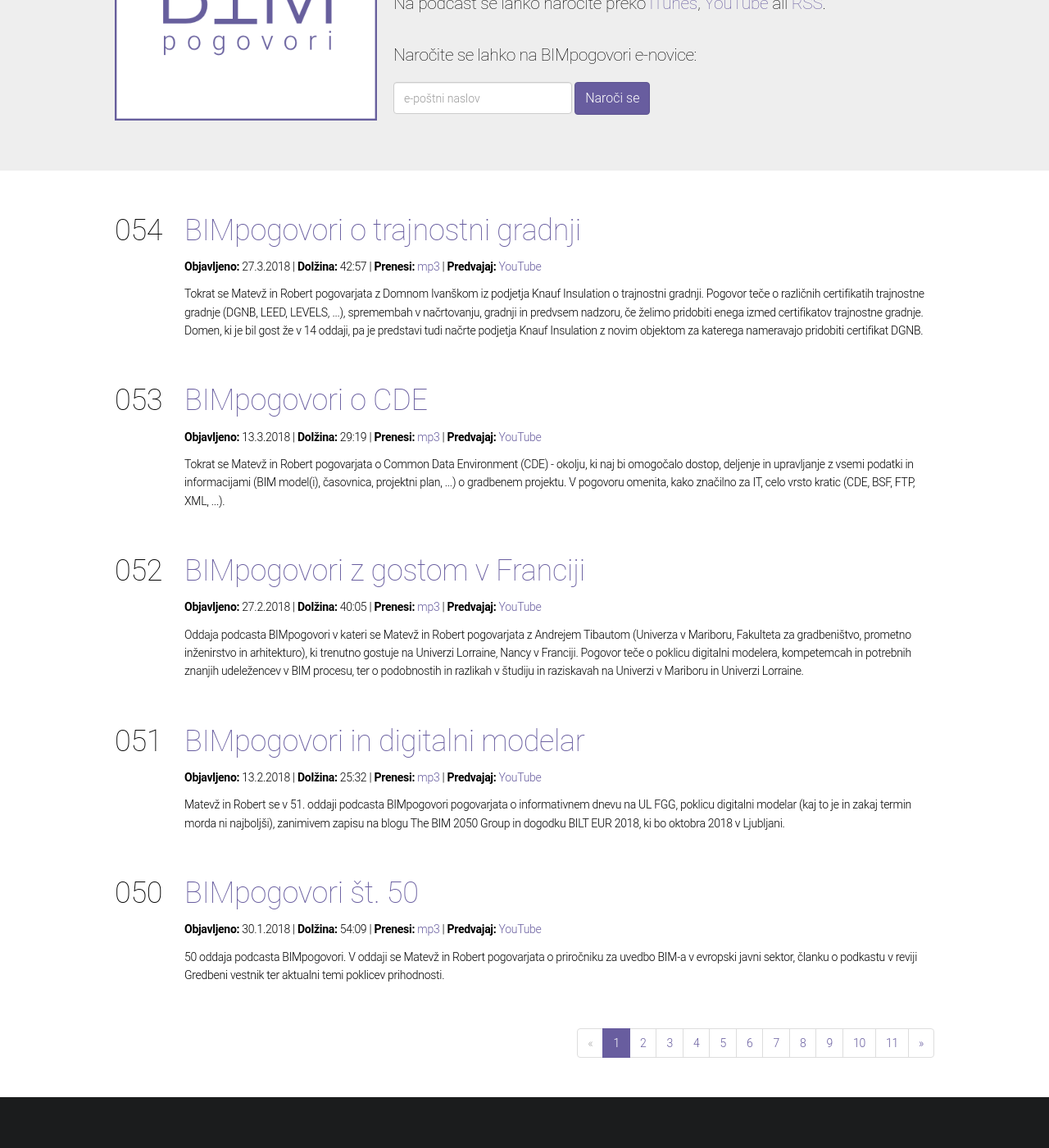
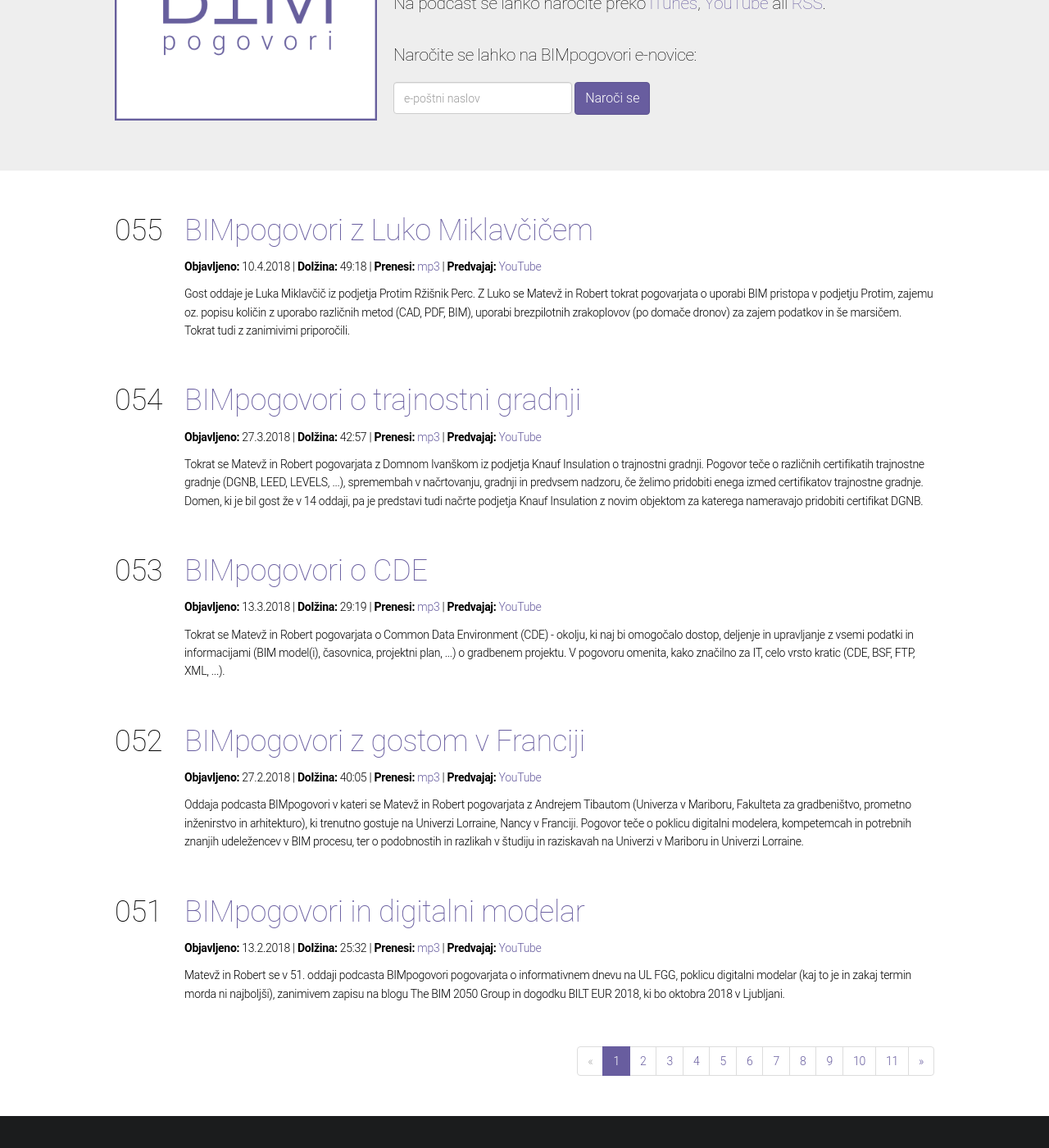
Before and after one commit to bimpogovori/bimpogovori.github.io, a Jekyll site: the page built from index.html, in a window 1280 px wide and 1400 px high, scrolled down 221 px. Shown: the whole window at 82% size. Built offline with Jekyll 4.4.1, drawn with Linux system fonts in a browser that asks for light colours; the list of posts is cut into pages by our own code.

```diff
--- /dev/null
+++ b/_posts/2018-04-10-055.html
@@ -0,0 +1,52 @@
+---
+layout: post
+title: BIMpogovori z Luko Miklavčičem
+number: "055"
+duration: "49:18"
+description: Gost oddaje je Luka Miklavčič iz podjetja Protim Ržišnik Perc. Z Luko se Matevž in Robert tokrat pogovarjata o uporabi BIM pristopa v podjetju Protim, zajemu oz. popisu količin z uporabo različnih metod (CAD, PDF, BIM), uporabi brezpilotnih zrakoplovov (po domače dronov) za zajem podatkov in še marsičem. Tokrat tudi z zanimivimi priporočili.
+subtitle: BIMpogovori z Luko Miklavčičem
+date: 2018-04-10
+file: "https://github.com/bimpogovori/bimpogovori.github.io/raw/master/recordings/BIMpogovori-055.mp3"
+youtube: "https://www.youtube.com/watch?v=v5ZnkHNMThk&list=PLE5q5RnsyIpe4pv9xcFGHbCbrk6sVwkmQ&index=55"
+length: "35705377"
+keywords: oddaja,BIMpogovori,055,Luka,Miklavčič,Protim,Ržišnik,Perc,BIM,infrastruktura,dron
+explicit: "no"
+image: "http://bimpogovori.si/images/itunes-v2.png"
+comments: false
+
+---
+
+<p>Gost: Luka Miklavčič (<a href="https://www.linkedin.com/in/luka-miklavčič-4669b5155/">Luka Miklavčič @ LinkedIn</a>)</p>
+
+<p>Gostitelj:</p>
+<ul>
+	<li>Matevž Dolenc (<a href="http://matevzdolenc.com">matevzdolenc.com</a>, <a href="http://twitter.com/matevzdolenc">@matevzdolenc</a>)</li>
+	<li>Robert Klinc (<a href="http://twitter.com/robertklinc">@robertklinc</a>)</li>
+</ul>
+
+<p>Povezave:</p>
+<ul>
+	<li><a href="http://www.protim.si">Protim Ržišnik Perc</a></li>
+	<li><a href="https://www.fgg.uni-lj.si">UL FGG</a></li>
+  <li>Miklavčič, Luka, 2017, <a href="https://repozitorij.uni-lj.si/IzpisGradiva.php?lang=slv&id=92818">Napredne elektronske izmere projektnih količin iz BIM, CAD in PDF s primerom</a>. Univerza v Ljubljani, Fakulteta za gradbeništvo in geodezijo</li>
+	<li>Programi:
+		<ul>
+			<li><a href="https://www.autodesk.com">Autodesk</a>, <a href="https://www.autodesk.com/collections/architecture-engineering-construction/overview">AEC Collection</a></li>
+			<li><a href="http://www.cgs-labs.si">CGS Labs</a>, <a href="http://www.cgs-labs.si/Programi/cgsplus/Plateia.aspx">Plateia</a></li>
+		</ul>
+	</li>
+	<li>O dronih:
+		<ul>
+			<li><a href="https://www.caa.si">Javna agencija za civilno letalstvo Republike Slovenije</a>, <a href="https://www.caa.si/brezpilotni-zrakoplovi.html">Brezpilotni zrakoplovi</a></li>
+			<li>Dron <a href="https://www.dji.com/mavic-air?site=brandsite&from=nav">DJI Mavic Air</a></li>
+			<li><a href="http://www.dronbonton.si">Dron bonton</a></li>
+		</ul>
+	</li>
+</ul>
+
+<p>Priporočila:</p>
+<ul>
+	<li>(Luka) <a href="https://connect.garmin.com/sl-SI/">Garmin Connect</a></li>
+	<li>(Robi) <a href="https://myselfko.github.io/PrenesiVideo/">Prenesi video</a></li>
+	<li>(Matevž) <a href="https://www.apple.com/si/music/">Apple Music</a></li>
+</ul>
--- a/vprasanja/index.html
+++ b/vprasanja/index.html
@@ -39,9 +39,9 @@ function draw_programi() {
 		["Revit", 13],
 		["ARHICAD", 10],
 		["ALLPLAN", 4],
+		["Civil3D", 3],
 		["AutoCAD", 2],
 		["Plateia", 2],
-		["Civil3D", 2],
 		["Building Explorer", 2],
 		["SketchUp", 2],
 		["DDS-CAD", 1],
@@ -78,7 +78,7 @@ function draw_m() {
   data.addColumn('number', 'Število glasov')
 
   data.addRows([
-		["Proces", 26],
+		["Proces", 27],
     ["Model", 4],
 		["Upravljanje", 4],
 		["Filozofija", 1],
@@ -117,7 +117,7 @@ function draw_openbim() {
   data.addColumn('number', 'Število glasov')
 
   data.addRows([
-    ["Da", 33],
+    ["Da", 34],
 		["Ne", 5]
   ]);
 
```
Also changed, not shown: priporocila/index.html (+14 -0 lines), 1 other file.
